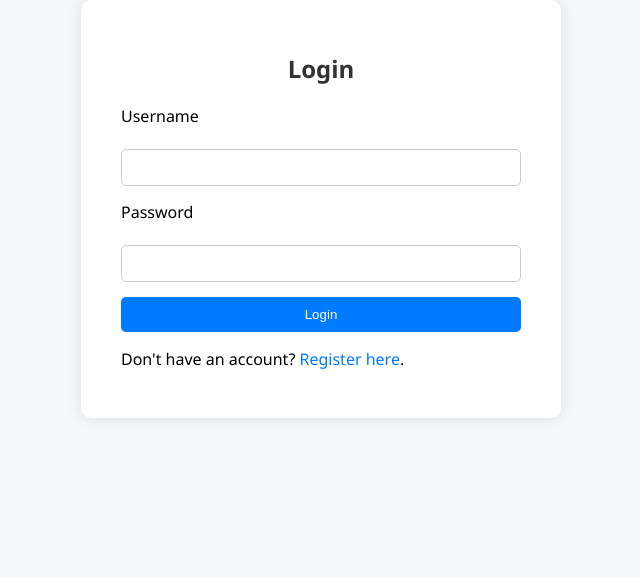
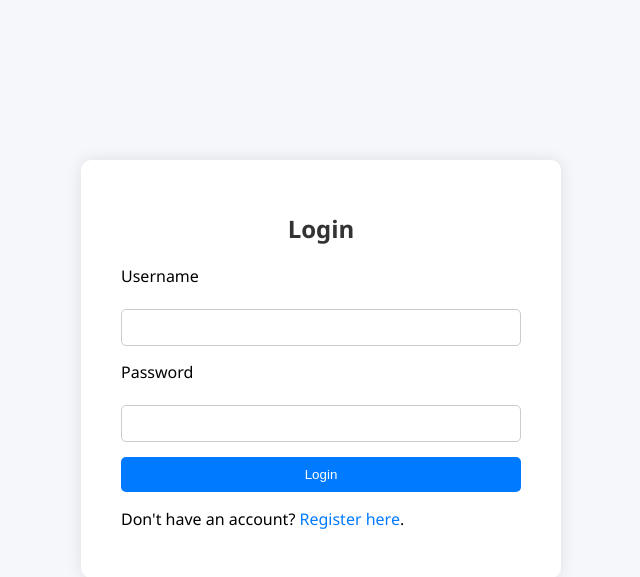
Before and after one commit to jacobslearning/SEA, a Flask app: page /login in a window 1280 px wide. Shown: the top 577 px of the page, without its empty margins (319-959 px from the left). Run offline with Flask 3, Linux system fonts and the light colour scheme.

Commit message:
fixed login position

```diff
--- a/app.py
+++ b/app.py
@@ -236,7 +236,6 @@ def users():
 @login_required
 def dashboard():
     user = current_user()
-    # TODO: if admin, show admin stuff, if user show user stuff
     connection = get_db()
     cursor = connection.cursor()
 
--- a/static/css/style.css
+++ b/static/css/style.css
@@ -14,6 +14,8 @@ body {
   box-shadow: 0 0 15px rgba(0, 0, 0, 0.1);
   width: 100%;
   max-width: 400px;
+  position: absolute;
+  top: 20%;
 }
 
 h2 {
```
Also changed, not shown: database.db.
